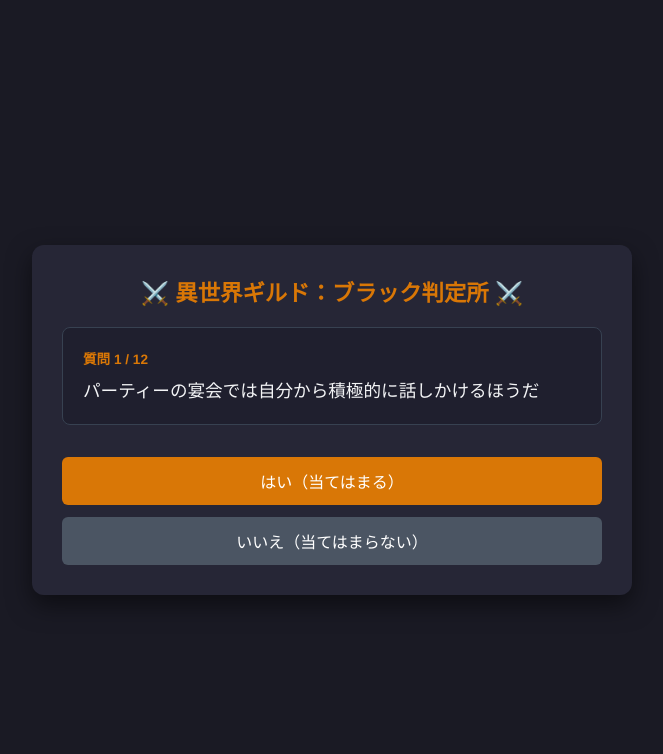
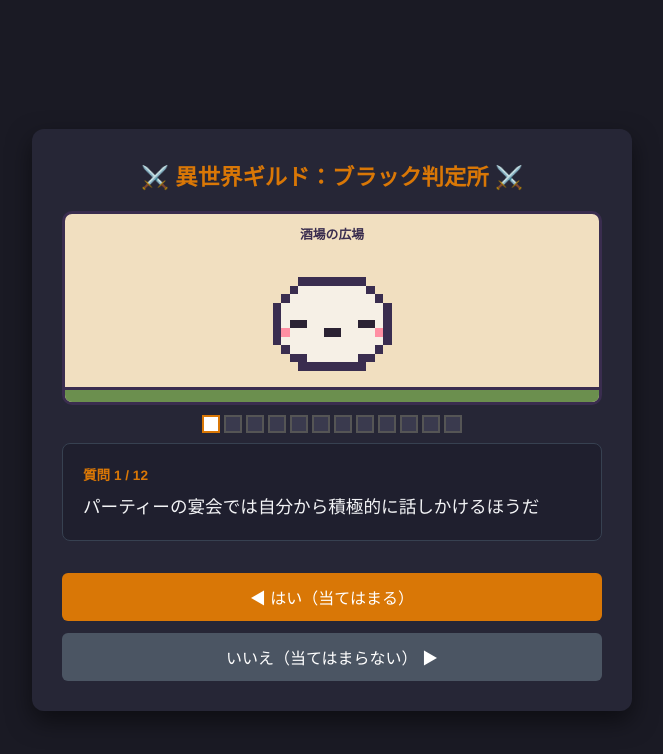
Before and after one commit to ebesums-netizen/TALK-BURST, a plain HTML site: page index.html in a window 1280 px wide. Both pictures are taken after a click on the button "📜 職種診断を始める (全12問)". Shown: the whole page, without its empty margins (308-971 px from the left). Drawn offline with Linux system fonts and the light colour scheme; no server answers.

Commit message:
Update index.html

```diff
--- a/index.html
+++ b/index.html
@@ -132,6 +132,20 @@
             color: var(--accent-color);
             font-weight: bold;
         }
+
+        .stage { border-radius: 10px; padding-top: 10px; text-align: center; border: 3px solid #3a2d4f; margin-bottom: 10px; transition: background .4s; background: #f1dfc0; overflow: hidden; }
+        .stage .area { font-size: 0.8rem; font-weight: bold; color: #3a2d4f; }
+        .stage svg { display: block; margin: 0 auto; width: 170px; }
+        .stage .ground { height: 12px; background: #6b8f4e; border-top: 3px solid #3a2d4f; }
+        .track { display: flex; gap: 4px; justify-content: center; margin: 0 0 10px; }
+        .track i { width: 14px; height: 14px; background: #3a3a4e; border: 2px solid #555; display: block; }
+        .track i.d { background: var(--accent-color); border-color: #fff; }
+        .track i.c { background: #fff; border-color: var(--accent-color); }
+        @keyframes hopL { 40% { transform: translate(-28px,-14px); } }
+        @keyframes hopR { 40% { transform: translate(28px,-14px); } }
+        @keyframes pop { 0% { transform: scale(.85); } 60% { transform: scale(1.08); } 100% { transform: scale(1); } }
+        .hopL { animation: hopL .3s ease-out; } .hopR { animation: hopR .3s ease-out; } .pop { animation: pop .5s ease-out; }
+        @media (prefers-reduced-motion: reduce) { .hopL, .hopR, .pop { animation: none; } }
     </style>
 </head>
 <body>
@@ -148,17 +162,20 @@
 
     <!-- 画面2: 診断質問画面 -->
     <div id="screen-quiz" class="screen">
+        <div id="stage" class="stage"><div id="q-area" class="area"></div><div id="q-char"></div><div class="ground"></div></div>
+        <div id="q-track" class="track"></div>
         <div class="question-box">
             <div id="q-progress" class="q-progress">質問 1 / 12</div>
             <div id="q-text" class="q-text">ここに質問文が入ります</div>
         </div>
-        <button onclick="answerQuestion(true)">はい（当てはまる）</button>
-        <button class="btn-secondary" onclick="answerQuestion(false)">いいえ（当てはまらない）</button>
+        <button onclick="answerQuestion(true)">◀ はい（当てはまる）</button>
+        <button class="btn-secondary" onclick="answerQuestion(false)">いいえ（当てはまらない） ▶</button>
     </div>
 
     <!-- 画面3: 自分の診断結果表示 -->
     <div id="screen-my-result" class="screen">
         <h3>🎉 あなたの判定職種</h3>
+        <div id="hatch-stage" class="stage" style="background:#f1dfc0"><div id="my-char"></div><div class="ground"></div></div>
         <div class="result-box">
             <p><strong>タイプ:</strong> <span id="my-type-code" class="my-type-badge"></span></p>
             <p><strong>ギルド職種:</strong> <span id="my-class-name" style="font-size: 1.2rem; font-weight: bold;"></span></p>
@@ -371,16 +388,64 @@
     // ---------- 診断 ----------
     function startDiagnosis() {
         currentQIndex = 0;
+        hopNext = "";
         scores = {};
         lastPick = {};
         renderQuestion();
         showScreen('screen-quiz');
     }
 
+    // ---------- ドット絵キャラ（4軸×2択＝8パーツを重ねて16タイプを表現） ----------
+    const PIX_BODY = ["....oooooooo....","...obbbbbbbbo...","..obbbbbbbbbbo..",".obbbbbbbbbbbbo.",".obbbbbbbbbbbbo.",".obbbbbbbbbbbbo.",".obbbbbbbbbbbbo.",".obbbbbbbbbbbbo.","..obbbbbbbbbbo..","...oobbbbbboo...","....oooooooo...."];
+    const AREAS = {
+        EI: { name: "酒場の広場", bg: "#f1dfc0" }, SN: { name: "ざわめく森", bg: "#cfe8c8" },
+        TF: { name: "魔導の鍛冶場", bg: "#ddd6ee" }, JP: { name: "星見の丘", bg: "#c9d6ee" }
+    };
+
+    function pixSvg(s, cls) {
+        const any = s.EI || s.SN || s.TF || s.JP;
+        const body = s.EI === "E" ? "#ffb27a" : s.EI === "I" ? "#a9b6ff" : "#f6f0e6";
+        const P = { o:"#3a2d4f", b:body, k:"#2b2233", p:"#ff8fa3", w:"#ffffff", y:"#ffd34e", r:"#8a5a3c", u:"#5aa7ff", h:"#6b4fd8", f:"#f28cab", e:"#f0507a", x:"#ff6b4a", a:"#cfe3ff" };
+        const g = {};
+        const put = (r, c, ch) => { g[r + "," + c] = P[ch]; };
+        const ov = (r0, c0, rows) => rows.forEach((row, i) => { for (let j = 0; j < row.length; j++) if (row[j] !== ".") put(r0 + i, c0 + j, row[j]); });
+        ov(4, 0, PIX_BODY);
+        if (s.TF === "F") { for (let r = 8; r <= 13; r++) { put(r, 0, "f"); put(r, 15, "f"); } ov(0, 12, ["ee.ee","eeeee",".eee."]); }
+        if (s.SN === "N") { ov(6, -1, ["aa","aa",".a"]); ov(6, 15, ["aa","aa","a."]); ov(3, -2, [".y.","yyy",".y."]); }
+        if (any) { put(8,4,"k"); put(9,4,"k"); put(8,11,"k"); put(9,11,"k"); } else { put(9,3,"k"); put(9,4,"k"); put(9,11,"k"); put(9,12,"k"); }
+        put(10,2,"p"); put(10,13,"p"); if (s.TF === "F") { put(11,2,"p"); put(11,13,"p"); }
+        if (s.EI === "E") { ov(10,6,["kkkk"]); ov(11,7,["xx"]); ov(1,1,[".y.","yyy",".y."]); } else { ov(10,7,["kk"]); }
+        if (s.EI === "I") ov(11, 11, ["rrrr","rwwr","rrrr"]);
+        if (s.SN === "S") { for (let c = 3; c <= 12; c++) put(12, c, "r"); put(12,7,"y"); put(12,8,"y"); ov(15,3,["rrr","rrr"]); ov(15,10,["rrr","rrr"]); }
+        if (s.TF === "T") { ov(7,3,["uuu","uku","uku","uuu"]); ov(7,10,["uuu","uku","uku","uuu"]); ov(8,6,["uuuu"]); for (let q = 8; q <= 15; q++) put(q,16,"r"); ov(5,15,[".u.","uuu",".u."]); }
+        if (s.JP === "J") { ov(0,7,["hh"]); ov(1,6,["hhhh"]); ov(2,5,["yyyyyy"]); ov(3,3,["hhhhhhhhhh"]); }
+        if (s.JP === "P") { put(3,7,"o"); put(2,7,"o"); put(1,8,"o"); put(1,9,"o"); put(0,9,"y"); put(0,10,"y"); }
+        let rects = "";
+        for (const k in g) { const a = k.split(","); rects += `<rect x="${(+a[1] + 2) * 12}" y="${+a[0] * 12}" width="12" height="12" fill="${g[k]}"/>`; }
+        return `<svg class="${cls || ""}" viewBox="0 0 240 204" shape-rendering="crispEdges" role="img" aria-label="ドット絵のキャラクター">${rects}</svg>`;
+    }
+
+    // 今までの回答から「いま獲得しているパーツ」を求める
+    function currentParts() {
+        const s = {};
+        AXIS_GROUPS.forEach(g => {
+            const a = scores[g[0]] || 0, b = scores[g[1]] || 0;
+            s[g] = a + b === 0 ? null : (a === b ? (lastPick[g] || null) : (a > b ? g[0] : g[1]));
+        });
+        return s;
+    }
+
+    let hopNext = "";
     function renderQuestion() {
         const q = questions[currentQIndex];
+        const group = AXIS_GROUPS.find(g => g.includes(q.pos)) || "EI";
         document.getElementById('q-progress').innerText = `質問 ${currentQIndex + 1} / ${questions.length}`;
         document.getElementById('q-text').innerText = q.text;
+        document.getElementById('q-area').innerText = AREAS[group].name;
+        document.getElementById('stage').style.background = AREAS[group].bg;
+        document.getElementById('q-char').innerHTML = pixSvg(currentParts(), hopNext);
+        document.getElementById('q-track').innerHTML = questions.map((_, i) => `<i class="${i < currentQIndex ? "d" : i === currentQIndex ? "c" : ""}"></i>`).join("");
+        hopNext = "";
     }
 
     function answerQuestion(isYes) {
@@ -389,6 +454,7 @@
         scores[picked] = (scores[picked] || 0) + 1;
         const group = AXIS_GROUPS.find(g => g.includes(q.pos));
         lastPick[group] = picked;          // 同点のとき「最後に選んだ側」を採用
+        hopNext = isYes ? "hopL" : "hopR";
 
         currentQIndex++;
         if (currentQIndex < questions.length) {
@@ -411,6 +477,8 @@
         document.getElementById('my-class-name').innerText = charInfo.name;
         document.getElementById('my-catch').innerText = charInfo.catch;
 
+        const t = myCalculatedType;
+        document.getElementById('my-char').innerHTML = pixSvg({ EI: t[0], SN: t[1], TF: t[2], JP: t[3] }, "pop");
         showScreen('screen-my-result');
     }
 
```
